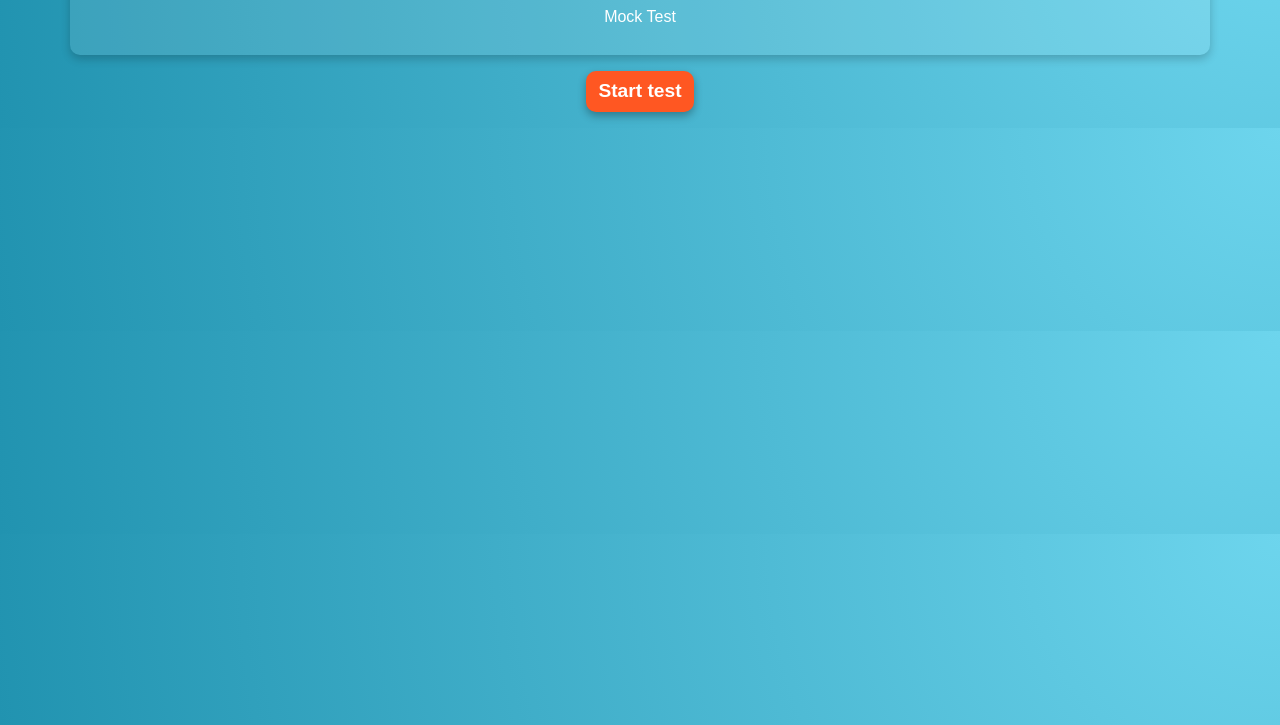
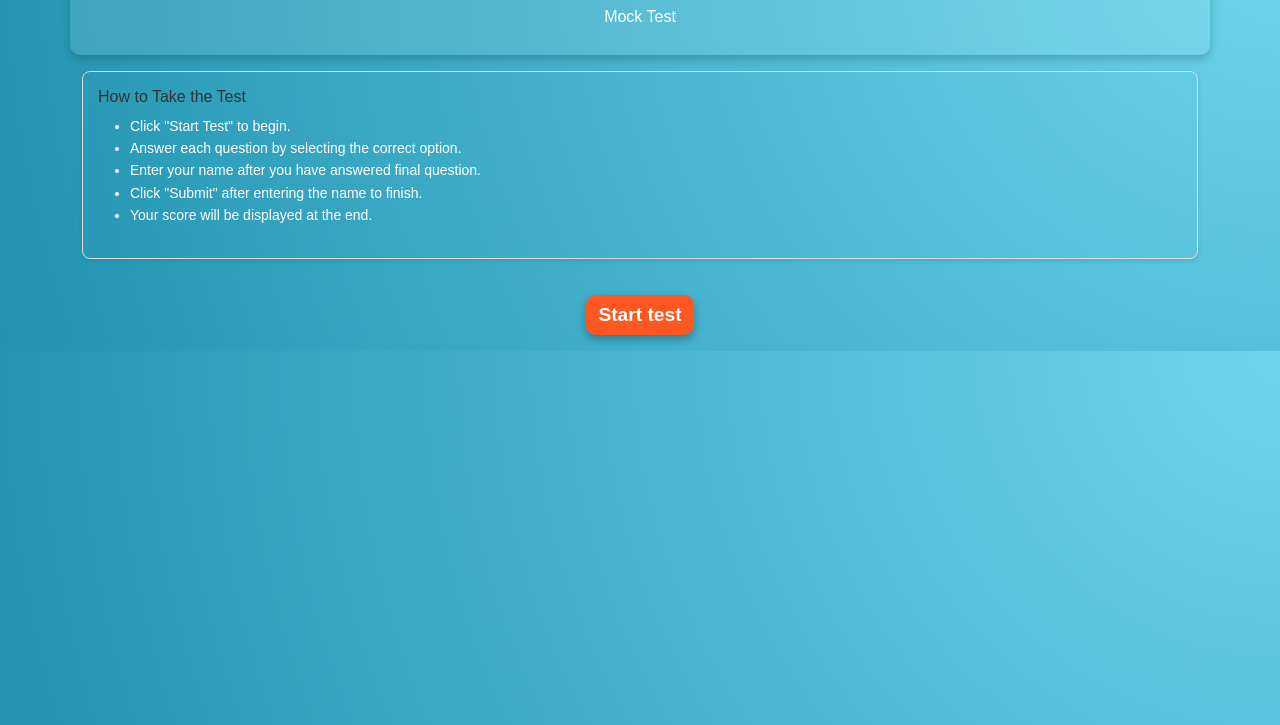
Before and after one commit to yashkumat/test, a plain HTML site: page index.html in a window 1280 px wide. Shown: the part 75-800 px from the top of the page. Drawn offline with nearby package versions, Linux system fonts and the light colour scheme.

Commit message:
Update index.html

```diff
--- a/index.html
+++ b/index.html
@@ -85,6 +85,21 @@
                 width: 100% !important;
             }
         }
+        .instruction-box {
+            border: 1px solid #ddd;
+            padding: 15px;
+            border-radius: 8px;
+            margin-bottom: 20px;
+            font-size: 14px;
+            line-height: 1.6;
+            box-shadow: 0 2px 5px rgba(0, 0, 0, 0.1);
+        }
+
+        .instruction-box h3 {
+            margin-top: 0;
+            color: #333;
+            font-size: 16px;
+        }
     </style>
 </head>
 <body>
@@ -98,6 +113,16 @@
         <div class="row">
             <div class="col-md-12">
                 <span id="questions"></span>
+                <div id="instructions" class="instruction-box mt-3">
+                    <h3>How to Take the Test</h3>
+                    <ul>
+                        <li>Click "Start Test" to begin.</li>
+                        <li>Answer each question by selecting the correct option.</li>
+                        <li>Enter your name after you have answered final question.</li>
+                        <li>Click "Submit" after entering the name to finish.</li>
+                        <li>Your score will be displayed at the end.</li>
+                    </ul>
+                </div>
             </div>
         </div>
         <div class="row">
@@ -160,6 +185,7 @@
         const url = "https://docs.google.com/spreadsheets/d/1Vme1XqtDqfsRcnrw9OCF5PSQ8YhAyKiG1pSDDqgpCG0/export?format=csv"
         let controlButton = document.getElementById('control-button')
         function getQuestions() {
+            document.getElementById('instructions').classList.add('d-none');
             let questions_body = `<div id="questions_body">`
             controlButton.innerHTML = "Loading..."
             fetch(url).then(data => data.text()).then(csvdata => {
```
